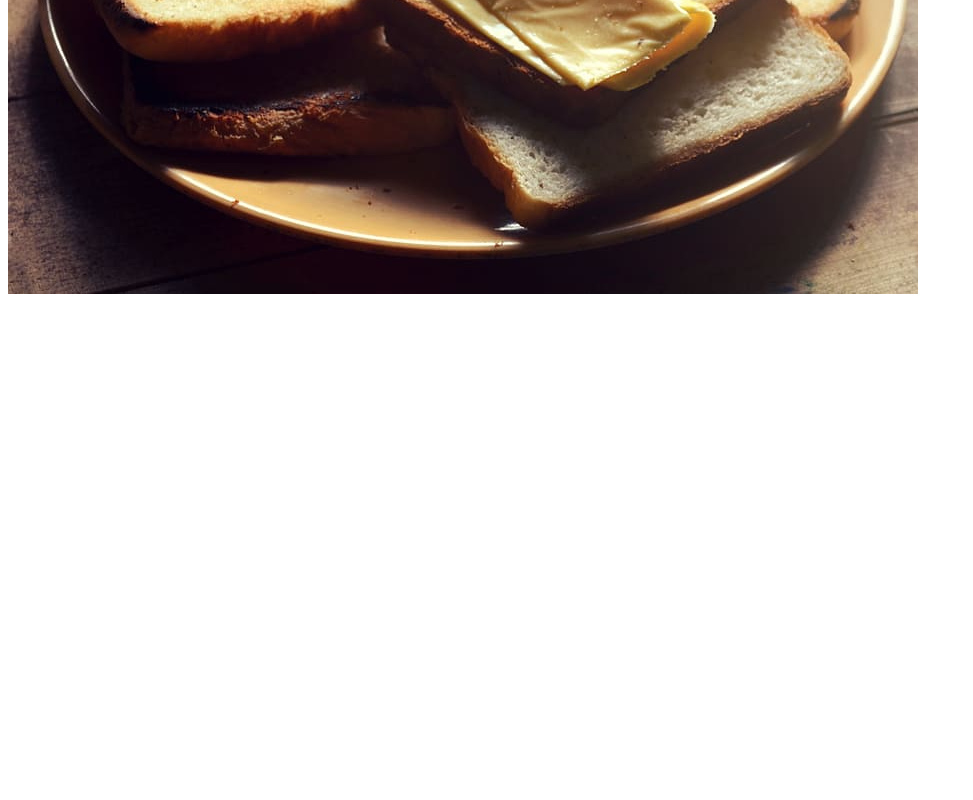
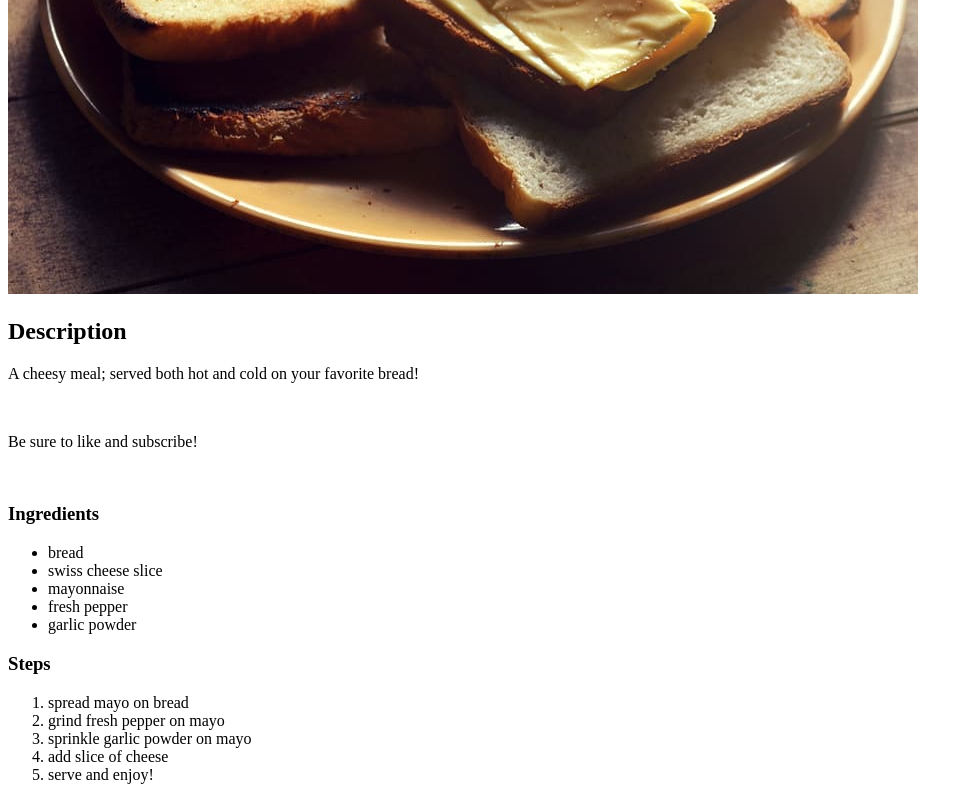
Before and after one commit to JoshuaPollinger/odin-recipes, a plain HTML site: page recipes/sandwich_cheese.html in a window 1280 px wide. Shown: the part 389-1189 px from the top of the page, without its empty margins (0-973 px from the left). Before the commit the page ends 800 px from the top, so only its background shows below. Drawn offline with Linux system fonts and the light colour scheme.

Commit message:
added description, ingredients, steps

```diff
--- a/recipes/sandwich_cheese.html
+++ b/recipes/sandwich_cheese.html
@@ -9,5 +9,25 @@
 <body>
     <h1>Cheese Sandwich!</h1>
     <img src="../images/cheese_sandwich.jpg" alt="[displayed here: cheese sandwich]">
+    <h2>Description</h2>
+    <p>A cheesy meal; served both hot and cold on your favorite bread!</p><br>
+    <p>Be sure to like and subscribe!</p>
+    <br>
+    <h3>Ingredients</h3>
+    <ul>
+        <li>bread</li>
+        <li>swiss cheese slice</li>
+        <li>mayonnaise</li>
+        <li>fresh pepper</li>
+        <li>garlic powder</li>
+    </ul>
+    <h3>Steps</h3>
+    <ol>
+        <li>spread mayo on bread</li>
+        <li>grind fresh pepper on mayo</li>
+        <li>sprinkle garlic powder on mayo</li>
+        <li>add slice of cheese</li>
+        <li>serve and enjoy!</li>
+    </ol>
 </body>
 </html>
```
